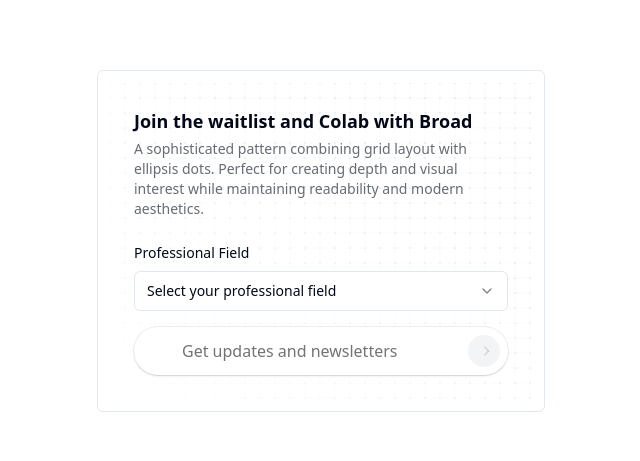
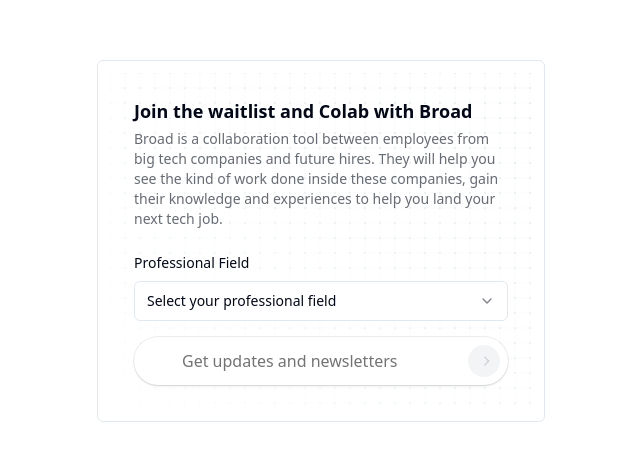
Before and after one commit to Dinzeyi2/dot-grid-depth, a React (Vite) app: page / in a window 1280 px wide. Shown: the part 159-620 px from the top of the page, without its empty margins (319-959 px from the left). Built offline with nearby package versions, Linux system fonts and the light colour scheme.

Commit message:
Update description text
Update the description text to explain what Broad is and how it helps users. Also, correct any grammatical errors in the provided text.

```diff
--- a/src/pages/Index.tsx
+++ b/src/pages/Index.tsx
@@ -64,9 +64,9 @@ export function GridPatternCardDemo() {
           Join the waitlist and Colab with Broad
         </h3>
         <p className="text-wrap text-sm text-foreground/60">
-          A sophisticated pattern combining grid layout with ellipsis dots.
-          Perfect for creating depth and visual interest while maintaining
-          readability and modern aesthetics.
+          Broad is a collaboration tool between employees from big tech companies and future hires.
+          They will help you see the kind of work done inside these companies, gain their knowledge
+          and experiences to help you land your next tech job.
         </p>
         <div className="mt-6 space-y-4">
           <div>
```
